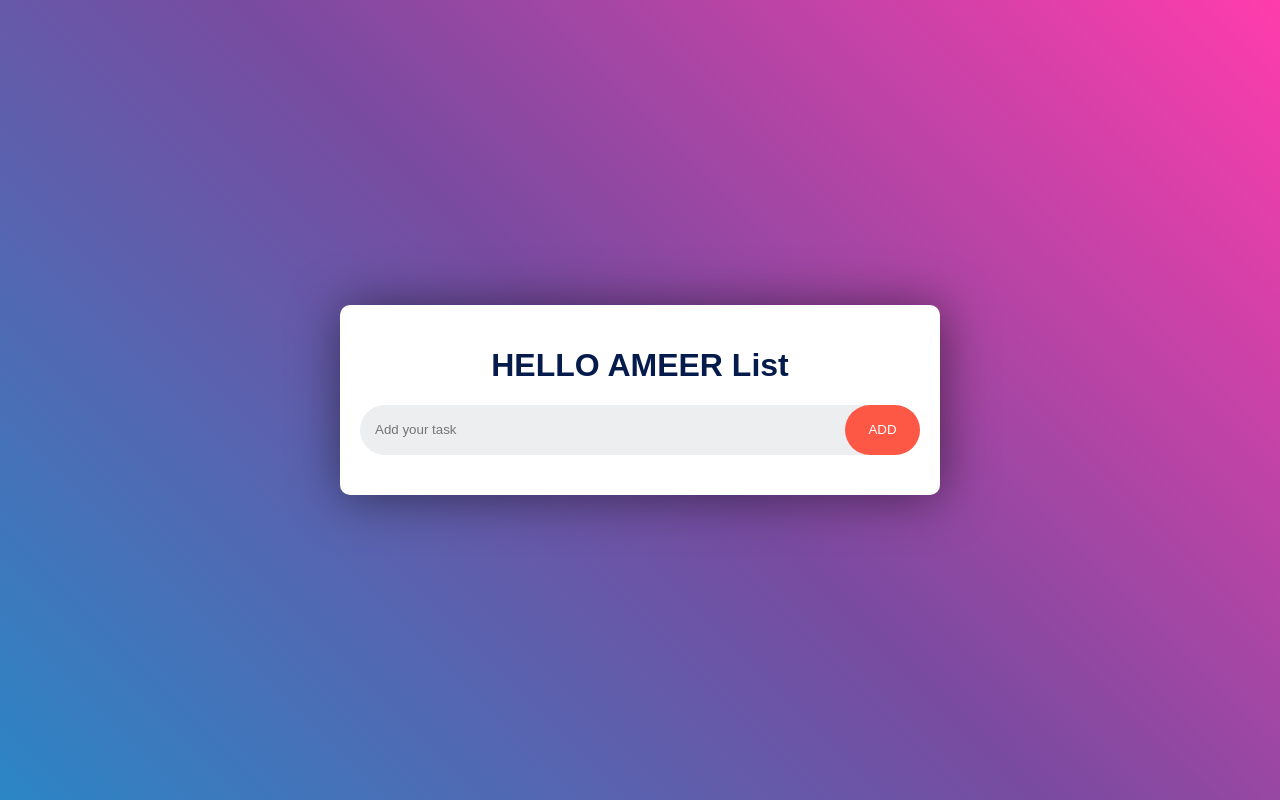
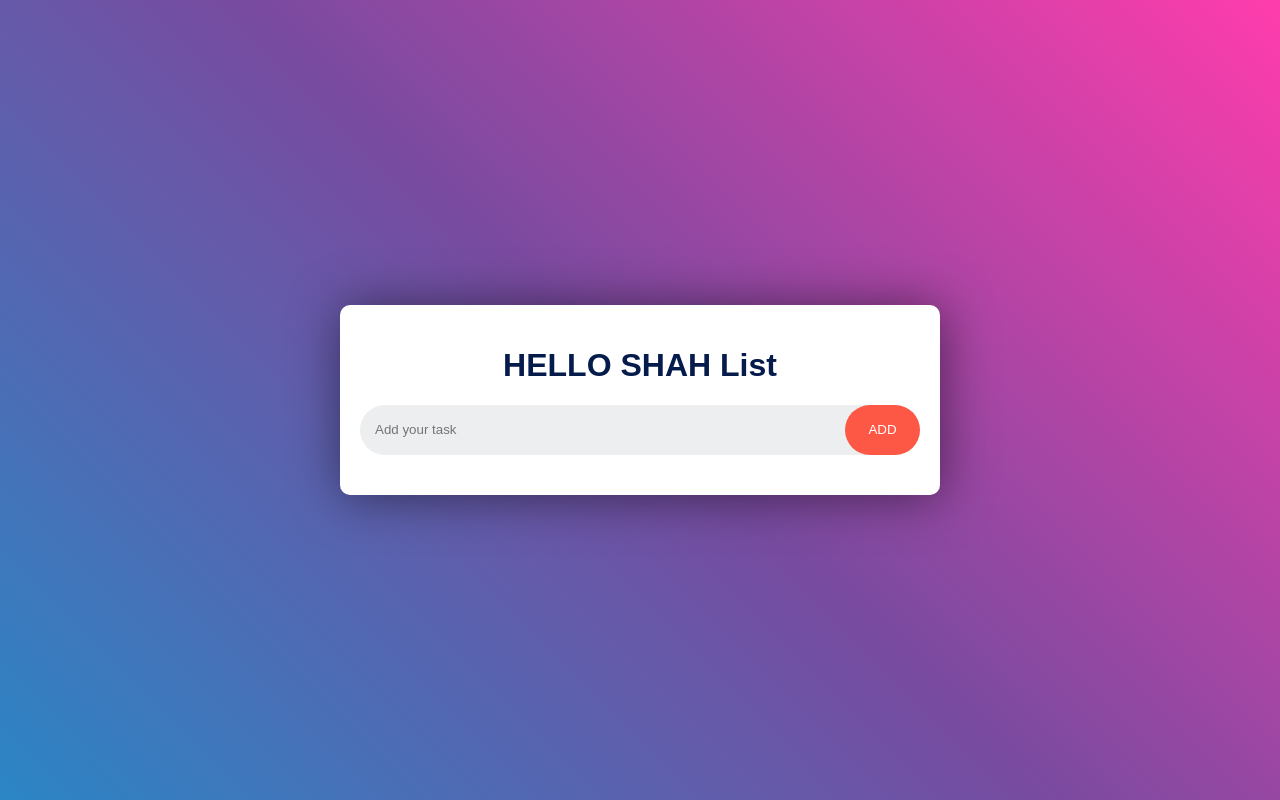
Before and after one commit to ameerhamza2829/Task_2_github_Actions, a plain HTML site: page index.html in a window 1280 px wide. Drawn offline with Linux system fonts and the light colour scheme.

Commit message:
adding shah in index.html

```diff
--- a/index.html
+++ b/index.html
@@ -12,7 +12,7 @@
     </head>
     <body>
         <div class="container">
-            <h1 class="header">HELLO AMEER  List</h1>
+            <h1 class="header">HELLO SHAH  List</h1>
             <div class="input-container">
                 <input type="text" placeholder="Add your task" id="input" />
                 <button type="button" id="add-btn">ADD</button>
```
